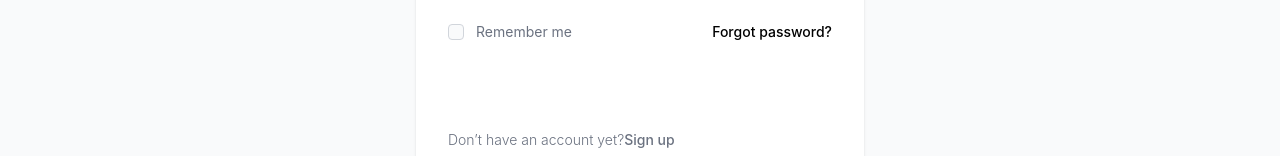
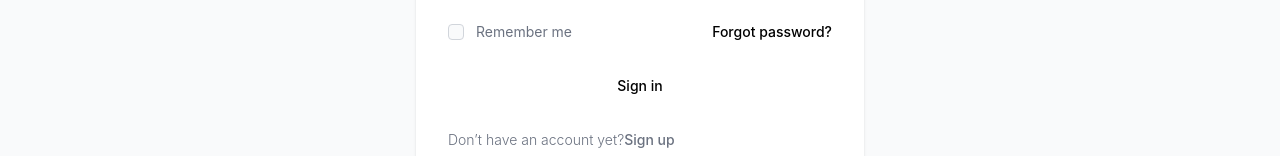
Before and after one commit to mdshamsh20/BlackHack1, a React (Create React App) app: page /login in a window 1280 px wide. Shown: the part 497-653 px from the top of the page. Built offline with nearby package versions, Linux system fonts and the light colour scheme.

Commit message:
Login.jsx

```diff
--- a/src/Components/Login.jsx
+++ b/src/Components/Login.jsx
@@ -57,7 +57,7 @@
                         </div>
                         <a href="#" className="text-sm font-medium text-primary-600 hover:underline dark:text-primary-500">Forgot password?</a>
                     </div>
-                    <button type="submit" className="w-full text-white bg-primary-600 hover:bg-primary-700 focus:ring-4 focus:outline-none focus:ring-primary-300 font-medium rounded-lg text-sm px-5 py-2.5 text-center dark:bg-primary-600 dark:hover:bg-primary-700 dark:focus:ring-primary-800">Sign in</button>
+                    <button type="submit" className="w-full text-black bg-primary-600 hover:bg-primary-700 focus:ring-4 focus:outline-none focus:ring-primary-300 font-medium rounded-lg text-sm px-5 py-2.5 text-center dark:bg-primary-600 dark:hover:bg-primary-700 dark:focus:ring-primary-800">Sign in</button>
                     <p class="text-sm font-light text-gray-500 dark:text-gray-400">
                         Don’t have an account yet?
                         <Link to={'/Signup'} className="font-medium text-primary-600 hover:underline dark:text-primary-500">
```
